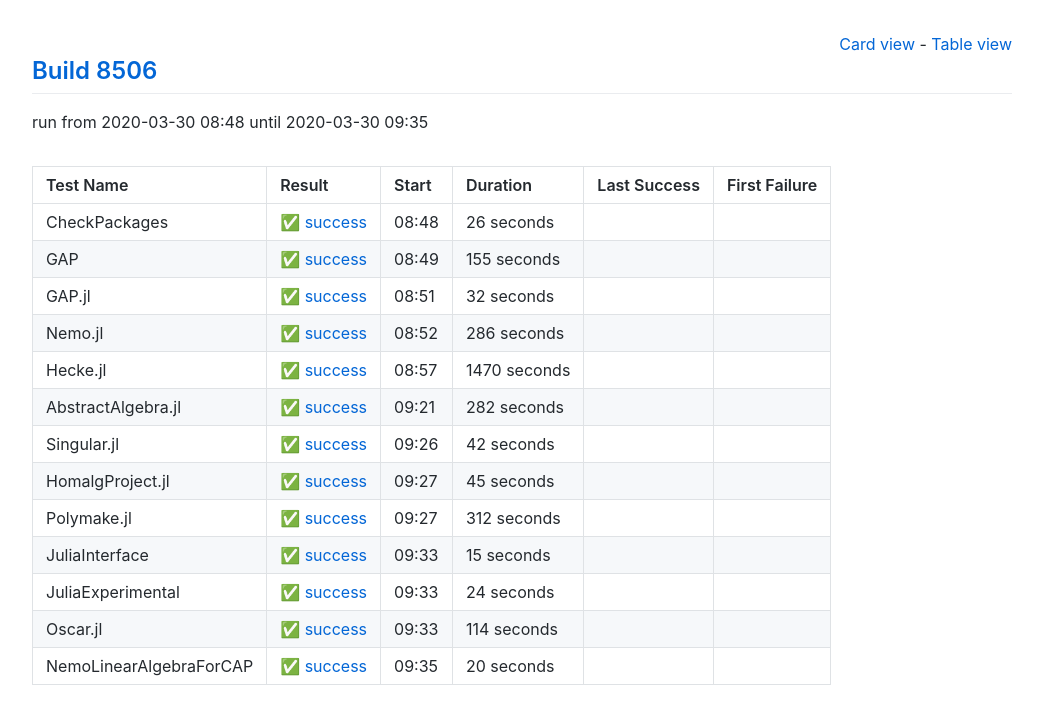
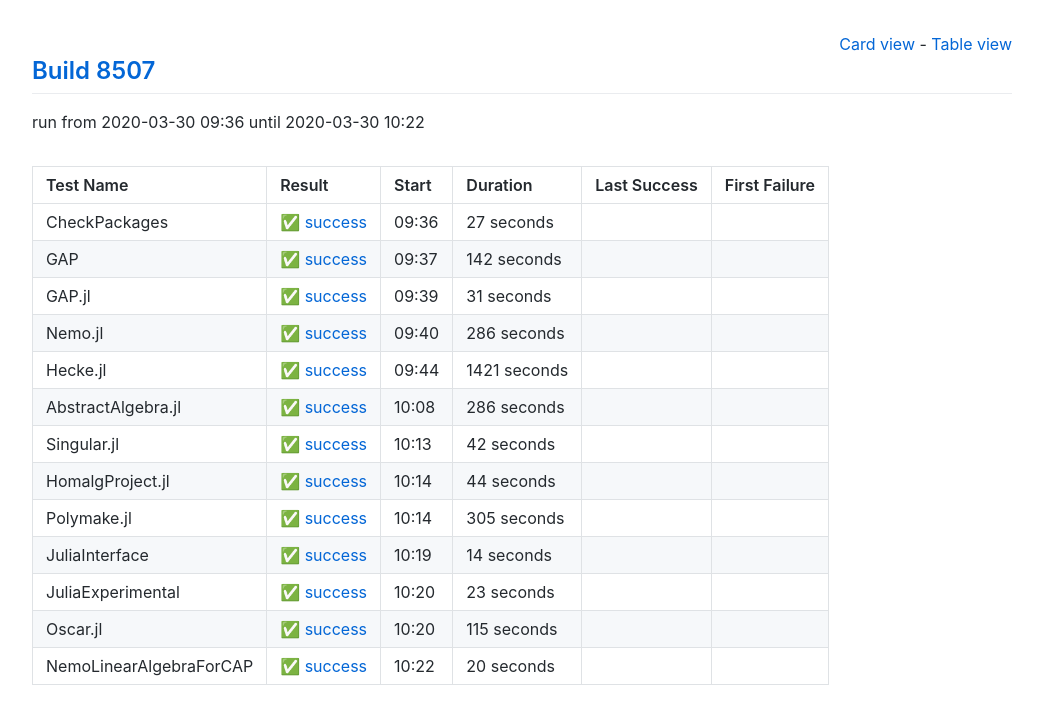
Before and after one commit to oscar-system/oscar-ci-status, a Jekyll site: the page built from table.html, in a window 1280 px wide. Shown: the top 724 px of the page, without its empty margins (118-1161 px from the left). Built offline with Jekyll 4.4.1, drawn with Linux system fonts in a browser that asks for light colours.

Commit message:
Build 8507

```diff
--- a/_data/ci.yml
+++ b/_data/ci.yml
@@ -1,38 +1,38 @@
-build: 8506
-build_url: https://oscarci.mathematik.uni-kl.de/job/oscar/8506/
+build: 8507
+build_url: https://oscarci.mathematik.uni-kl.de/job/oscar/8507/
 job: oscar
 tests:
-- duration: 26
+- duration: 27
   exitcode: 0
   first_failure: false
   first_failure_url: null
   last_success: false
   last_success_url: null
-  log: https://oscarci.mathematik.uni-kl.de/job/oscar/8506/artifact/logs/build-8506/CheckPackages.log
+  log: https://oscarci.mathematik.uni-kl.de/job/oscar/8507/artifact/logs/build-8507/CheckPackages.log
   name: CheckPackages
-  start: 2020-03-30 08:48
+  start: 2020-03-30 09:36
   status: success
   success: true
-- duration: 155
+- duration: 142
   exitcode: 0
   first_failure: false
   first_failure_url: null
   last_success: false
   last_success_url: null
-  log: https://oscarci.mathematik.uni-kl.de/job/oscar/8506/artifact/logs/build-8506/GAP.log
+  log: https://oscarci.mathematik.uni-kl.de/job/oscar/8507/artifact/logs/build-8507/GAP.log
   name: GAP
-  start: 2020-03-30 08:49
+  start: 2020-03-30 09:37
   status: success
   success: true
-- duration: 32
+- duration: 31
   exitcode: 0
   first_failure: false
   first_failure_url: null
   last_success: false
   last_success_url: null
-  log: https://oscarci.mathematik.uni-kl.de/job/oscar/8506/artifact/logs/build-8506/GAP.jl.log
+  log: https://oscarci.mathematik.uni-kl.de/job/oscar/8507/artifact/logs/build-8507/GAP.jl.log
   name: GAP.jl
-  start: 2020-03-30 08:51
+  start: 2020-03-30 09:39
   status: success
   success: true
 - duration: 286
@@ -41,31 +41,31 @@ tests:
   first_failure_url: null
   last_success: false
   last_success_url: null
-  log: https://oscarci.mathematik.uni-kl.de/job/oscar/8506/artifact/logs/build-8506/Nemo.jl.log
+  log: https://oscarci.mathematik.uni-kl.de/job/oscar/8507/artifact/logs/build-8507/Nemo.jl.log
   name: Nemo.jl
-  start: 2020-03-30 08:52
+  start: 2020-03-30 09:40
   status: success
   success: true
-- duration: 1470
+- duration: 1421
   exitcode: 0
   first_failure: false
   first_failure_url: null
   last_success: false
   last_success_url: null
-  log: https://oscarci.mathematik.uni-kl.de/job/oscar/8506/artifact/logs/build-8506/Hecke.jl.log
+  log: https://oscarci.mathematik.uni-kl.de/job/oscar/8507/artifact/logs/build-8507/Hecke.jl.log
   name: Hecke.jl
-  start: 2020-03-30 08:57
+  start: 2020-03-30 09:44
   status: success
   success: true
-- duration: 282
+- duration: 286
   exitcode: 0
   first_failure: false
   first_failure_url: null
   last_success: false
   last_success_url: null
-  log: https://oscarci.mathematik.uni-kl.de/job/oscar/8506/artifact/logs/build-8506/AbstractAlgebra.jl.log
+  log: https://oscarci.mathematik.uni-kl.de/job/oscar/8507/artifact/logs/build-8507/AbstractAlgebra.jl.log
   name: AbstractAlgebra.jl
-  start: 2020-03-30 09:21
+  start: 2020-03-30 10:08
   status: success
   success: true
 - duration: 42
@@ -74,64 +74,64 @@ tests:
   first_failure_url: null
   last_success: false
   last_success_url: null
-  log: https://oscarci.mathematik.uni-kl.de/job/oscar/8506/artifact/logs/build-8506/Singular.jl.log
+  log: https://oscarci.mathematik.uni-kl.de/job/oscar/8507/artifact/logs/build-8507/Singular.jl.log
   name: Singular.jl
-  start: 2020-03-30 09:26
+  start: 2020-03-30 10:13
   status: success
   success: true
-- duration: 45
+- duration: 44
   exitcode: 0
   first_failure: false
   first_failure_url: null
   last_success: false
   last_success_url: null
-  log: https://oscarci.mathematik.uni-kl.de/job/oscar/8506/artifact/logs/build-8506/HomalgProject.jl.log
+  log: https://oscarci.mathematik.uni-kl.de/job/oscar/8507/artifact/logs/build-8507/HomalgProject.jl.log
   name: HomalgProject.jl
-  start: 2020-03-30 09:27
+  start: 2020-03-30 10:14
   status: success
   success: true
-- duration: 312
+- duration: 305
   exitcode: 0
   first_failure: false
   first_failure_url: null
   last_success: false
   last_success_url: null
-  log: https://oscarci.mathematik.uni-kl.de/job/oscar/8506/artifact/logs/build-8506/Polymake.jl.log
+  log: https://oscarci.mathematik.uni-kl.de/job/oscar/8507/artifact/logs/build-8507/Polymake.jl.log
   name: Polymake.jl
-  start: 2020-03-30 09:27
+  start: 2020-03-30 10:14
   status: success
   success: true
-- duration: 15
+- duration: 14
   exitcode: 0
   first_failure: false
   first_failure_url: null
   last_success: false
   last_success_url: null
-  log: https://oscarci.mathematik.uni-kl.de/job/oscar/8506/artifact/logs/build-8506/JuliaInterface.log
+  log: https://oscarci.mathematik.uni-kl.de/job/oscar/8507/artifact/logs/build-8507/JuliaInterface.log
   name: JuliaInterface
-  start: 2020-03-30 09:33
+  start: 2020-03-30 10:19
   status: success
   success: true
-- duration: 24
+- duration: 23
   exitcode: 0
   first_failure: false
   first_failure_url: null
   last_success: false
   last_success_url: null
-  log: https://oscarci.mathematik.uni-kl.de/job/oscar/8506/artifact/logs/build-8506/JuliaExperimental.log
+  log: https://oscarci.mathematik.uni-kl.de/job/oscar/8507/artifact/logs/build-8507/JuliaExperimental.log
   name: JuliaExperimental
-  start: 2020-03-30 09:33
+  start: 2020-03-30 10:20
   status: success
   success: true
-- duration: 114
+- duration: 115
   exitcode: 0
   first_failure: false
   first_failure_url: null
   last_success: false
   last_success_url: null
-  log: https://oscarci.mathematik.uni-kl.de/job/oscar/8506/artifact/logs/build-8506/Oscar.jl.log
+  log: https://oscarci.mathematik.uni-kl.de/job/oscar/8507/artifact/logs/build-8507/Oscar.jl.log
   name: Oscar.jl
-  start: 2020-03-30 09:33
+  start: 2020-03-30 10:20
   status: success
   success: true
 - duration: 20
@@ -140,8 +140,8 @@ tests:
   first_failure_url: null
   last_success: false
   last_success_url: null
-  log: https://oscarci.mathematik.uni-kl.de/job/oscar/8506/artifact/logs/build-8506/NemoLinearAlgebraForCAP.log
+  log: https://oscarci.mathematik.uni-kl.de/job/oscar/8507/artifact/logs/build-8507/NemoLinearAlgebraForCAP.log
   name: NemoLinearAlgebraForCAP
-  start: 2020-03-30 09:35
+  start: 2020-03-30 10:22
   status: success
   success: true
```
Also changed, not shown: README.md.
